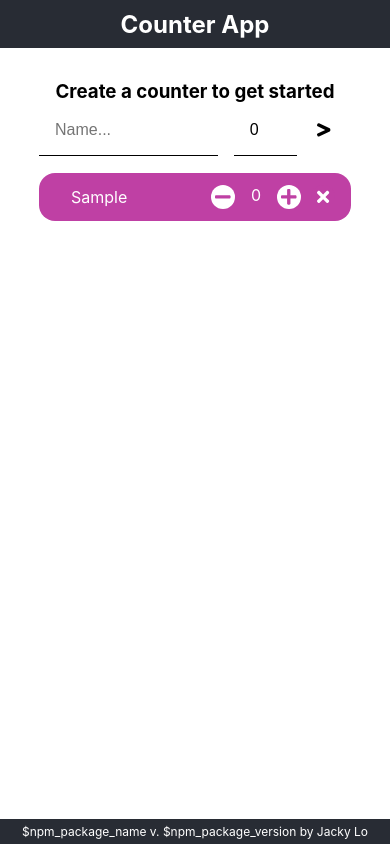
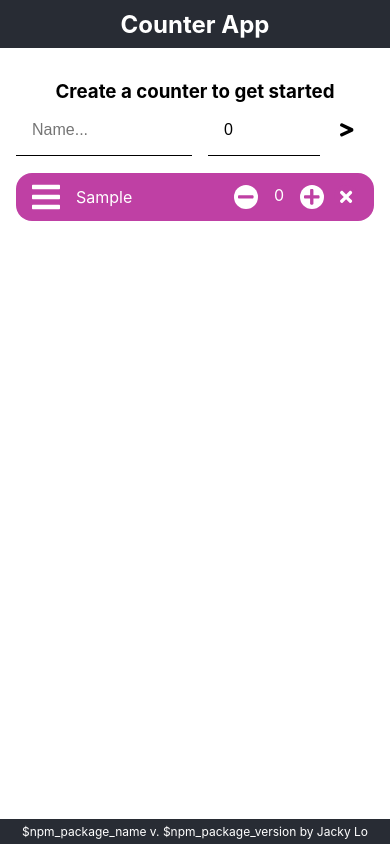
Before and after one commit to jljcky/counter-app, a React (Create React App) app: page / in a window 390 px wide. Both pictures are taken after typing "Sample" into the empty fields and a click on the button 324 px from the left and 130 px from the top of the page. Built offline with nearby package versions, Linux system fonts and the light colour scheme.

Commit message:
minor fixes on mobile

```diff
--- a/src/App.css
+++ b/src/App.css
@@ -23,8 +23,8 @@ button:focus {
 }
 
 #counters-section {
-  margin-left: 10vw;
-  margin-right: 10vw;
+  margin-left: 1rem;
+  margin-right: 1rem;
   display: flex;
   flex-direction: column;
   flex-grow: 1;
@@ -68,6 +68,18 @@ button:focus {
   border-bottom: solid gold 1px;
 }
 
+/* Chrome, Safari, Edge, Opera */
+input::-webkit-outer-spin-button,
+input::-webkit-inner-spin-button {
+  -webkit-appearance: none;
+  margin: 0;
+}
+
+/* Firefox */
+input[type=number] {
+  -moz-appearance: textfield;
+}
+
 #counter-name-setter {
   display: flex;
   flex: 1 1 auto;
@@ -75,7 +87,7 @@ button:focus {
 }
 
 #counter-count-setter {
-  width: 10%;
+  width: 5rem;
 }
 
 #create-counter-btn {
@@ -93,7 +105,7 @@ button:focus {
   display: flex;
   flex-direction: column;
   flex-grow: 1;
-  overflow-y: auto;
+  overflow: auto;
   height: 1px;
 }
 
@@ -106,15 +118,18 @@ button:focus {
 
 .counter {
   display: flex;
-  flex: 1 1 auto;
+  align-items: center;
+  /* flex-grow: 1; */
+
   padding-top: 0.5rem;
   padding-bottom: 0.5rem;
   padding-left: 1rem;
   padding-right: 1rem;
-  align-items: center;
+
   color: white;
   border-radius: 1rem;
-  min-height: 2rem;
+  height: 2rem;
+  min-width: 0;
 }
 
 .counter-anim-appear {
@@ -148,20 +163,22 @@ button:focus {
   transition: opacity 200ms;
 }
 
-.counter * {
-  user-select: none;
-}
-
 .counter-name {
   padding-left: 1rem;
   padding-right: 1rem;
   text-align: start;
-  flex-grow: 1;
+  flex: 1 1 auto;
 
   white-space: nowrap;
   overflow: hidden;
   text-overflow: ellipsis;
-  min-width: 0px;
+}
+
+.counter-drag-handle {
+  height: 150%;
+  display: flex;
+  align-items: center;
+  justify-content: center;
 }
 
 .counter-main {
@@ -200,3 +217,17 @@ button:focus {
   font-size: 12px;
   padding: 0.3rem;
 }
+
+@media only screen and (min-width: 426px) {
+  #counters-section {
+    margin-left: 100px;
+    margin-right: 100px;
+  }
+}
+
+@media only screen and (min-width: 769px) {
+  #counters-section {
+    margin-left: 25vw;
+    margin-right: 25vw;
+  }
+}
--- a/src/Counter.jsx
+++ b/src/Counter.jsx
@@ -1,4 +1,4 @@
-import React, { useEffect, useRef, useState } from 'react';
+import React, { useRef, useState } from 'react';
 import { FontAwesomeIcon } from '@fortawesome/react-fontawesome';
 import { CSSTransition } from 'react-transition-group';
 
@@ -8,29 +8,22 @@ const Counter = React.forwardRef(({ counter, changeCount, remove, provided }, re
     const [counterIn, setCounterIn] = useState(true);
 
     const getItemStyle = (style) => ({
-        display: 'flex',
         marginBottom: "1rem",
         ...style
     });
-
-    // useEffect(() => {
-    //     setCounterIn(true);
-    // }, [])
-
     return (
         <div
             ref={ref}
             {...provided.draggableProps}
-            {...provided.dragHandleProps}
             style={getItemStyle(provided.draggableProps.style)}
         >
             <CSSTransition classNames="counter-anim" nodeRef={nodeRef} in={counterIn} appear unmountOnExit onExited={() => remove(counter.id)} timeout={200}>
 
                 <div className="counter" ref={nodeRef} style={{ backgroundColor: `hsl(${counter.hsl.hue}, ${counter.hsl.saturation}, ${counter.hsl.lightness})` }}>
-                    {/* <div >
+                    <div className="counter-drag-handle" {...provided.dragHandleProps}>
                         <FontAwesomeIcon icon="bars" size="2x" color="white" />
-                    </div> */}
-                    <span className="counter-name">{counter.name}</span>
+                    </div>
+                    <div className="counter-name">{counter.name}</div>
                     <div className="counter-main">
                         <button className="inc-counter-btn" onClick={() => changeCount(counter.id, counter.count - 1)}>
                             <FontAwesomeIcon icon="minus" size="lg" color={`hsl(${counter.hsl.hue}, ${counter.hsl.saturation}, ${counter.hsl.lightness})`} />
```
Also changed, not shown: 1 other file (tests, documents, lock files or other folders).
